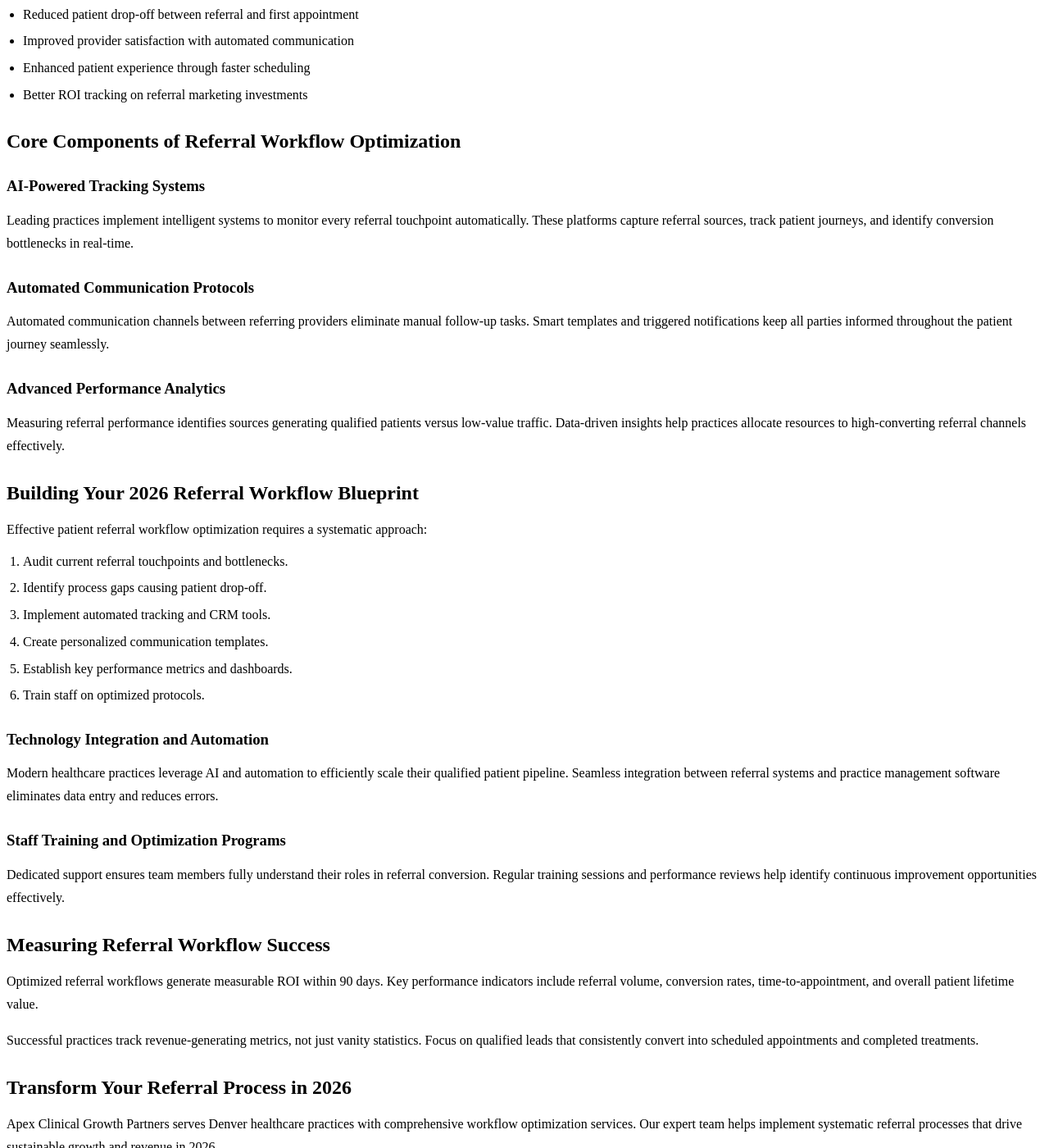
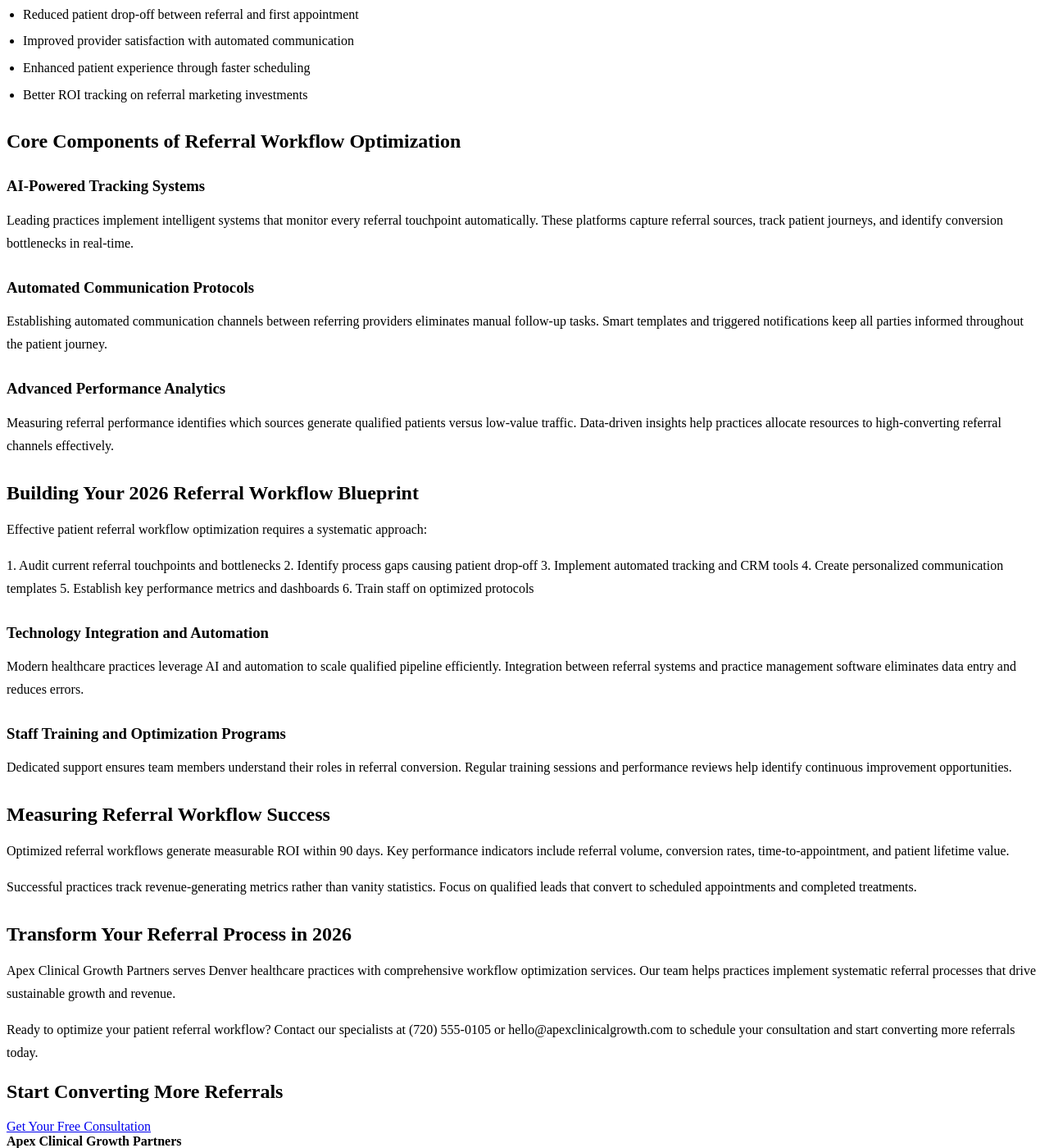
Before and after one commit to prjctlphbt/orbitr-canary-angular-20260228, a Jekyll site: the page patient-referral-workflow-blueprint.html, which Jekyll copies as it is, in a window 1280 px wide and 1400 px high, scrolled down 417 px. Shown: the whole window at 82% size. Built offline with Jekyll 4.4.1, drawn with Linux system fonts in a browser that asks for light colours; some of the changed text lies outside the part shown.

Commit message:
Rollback: Revert changes to patient-referral-workflow-blueprint.html

```diff
--- a/patient-referral-workflow-blueprint.html
+++ b/patient-referral-workflow-blueprint.html
@@ -4,7 +4,7 @@
 <head>
 <meta charset="utf-8"/>
 <meta content="width=device-width, initial-scale=1.0" name="viewport"/>
-<meta content="Unlock significant healthcare growth in 2026 by optimizing your patient referral workflow. Apex Clinical Growth Partners helps streamline processes, reduce delays, and boost referral conversion rates. Get your blueprint for success." name="description"/>
+<meta content="Optimize your patient referral workflow with Apex Clinical Growth Partners. Streamline processes, reduce delays, and boost referral volume by 40% in 2026. Get your blueprint today." name="description"/>
 <title>Patient Referral Workflow Optimization Blueprint | 2026 Guide</title>
 <style>
 
@@ -103,15 +103,15 @@
 <section class="page-hero landing-hero">
 <div class="container">
 <h1>Patient Referral Workflow Optimization Blueprint</h1>
-<a class="cta" href="/services/">Download Your 2026 Blueprint</a>
+<a class="cta" href="/services/">Get Your Blueprint</a>
 </div>
 </section>
 <section class="landing-content">
 <div class="container orbitr-generated-content">
 <h1>Patient Referral Workflow Optimization Blueprint</h1>
-<p>Streamlining patient referrals is crucial for healthcare growth and maximizing revenue in 2026. Effective workflow optimization transforms fragmented processes into seamless systems, converting qualified leads into scheduled patients.</p>
+<p>Streamlining patient referrals drives healthcare growth and maximizes revenue in 2026. Effective workflow optimization transforms fragmented processes into seamless systems that convert qualified leads into scheduled patients.</p>
 <h2>Why Patient Referral Workflows Drive Practice Growth</h2>
-<p>Inefficient referral systems waste valuable opportunities and marketing budget. Practices lose significant revenue when referral processes lack essential automation and robust tracking capabilities.</p>
+<p>Inefficient referral systems waste valuable opportunities and marketing budget. Healthcare practices lose potential revenue when referral processes lack automation and tracking capabilities.</p>
 <p>What practices achieve within 90 days of implementing optimized workflows:</p>
 <ul>
 <li>45% increase in referral conversion rates</li>
@@ -122,31 +122,29 @@
 </ul>
 <h2>Core Components of Referral Workflow Optimization</h2>
 <h3>AI-Powered Tracking Systems</h3>
-<p>Leading practices implement intelligent systems to monitor every referral touchpoint automatically. These platforms capture referral sources, track patient journeys, and identify conversion bottlenecks in real-time.</p>
+<p>Leading practices implement intelligent systems that monitor every referral touchpoint automatically. These platforms capture referral sources, track patient journeys, and identify conversion bottlenecks in real-time.</p>
 <h3>Automated Communication Protocols</h3>
-<p>Automated communication channels between referring providers eliminate manual follow-up tasks. Smart templates and triggered notifications keep all parties informed throughout the patient journey seamlessly.</p>
+<p>Establishing automated communication channels between referring providers eliminates manual follow-up tasks. Smart templates and triggered notifications keep all parties informed throughout the patient journey.</p>
 <h3>Advanced Performance Analytics</h3>
-<p>Measuring referral performance identifies sources generating qualified patients versus low-value traffic. Data-driven insights help practices allocate resources to high-converting referral channels effectively.</p>
+<p>Measuring referral performance identifies which sources generate qualified patients versus low-value traffic. Data-driven insights help practices allocate resources to high-converting referral channels effectively.</p>
 <h2>Building Your 2026 Referral Workflow Blueprint</h2>
 <p>Effective patient referral workflow optimization requires a systematic approach:</p>
-<ol>
-<li>Audit current referral touchpoints and bottlenecks.</li>
-<li>Identify process gaps causing patient drop-off.</li>
-<li>Implement automated tracking and CRM tools.</li>
-<li>Create personalized communication templates.</li>
-<li>Establish key performance metrics and dashboards.</li>
-<li>Train staff on optimized protocols.</li>
-</ol>
+<p>1. Audit current referral touchpoints and bottlenecks
+2. Identify process gaps causing patient drop-off
+3. Implement automated tracking and CRM tools
+4. Create personalized communication templates
+5. Establish key performance metrics and dashboards
+6. Train staff on optimized protocols</p>
 <h3>Technology Integration and Automation</h3>
-<p>Modern healthcare practices leverage AI and automation to efficiently scale their qualified patient pipeline. Seamless integration between referral systems and practice management software eliminates data entry and reduces errors.</p>
+<p>Modern healthcare practices leverage AI and automation to scale qualified pipeline efficiently. Integration between referral systems and practice management software eliminates data entry and reduces errors.</p>
 <h3>Staff Training and Optimization Programs</h3>
-<p>Dedicated support ensures team members fully understand their roles in referral conversion. Regular training sessions and performance reviews help identify continuous improvement opportunities effectively.</p>
+<p>Dedicated support ensures team members understand their roles in referral conversion. Regular training sessions and performance reviews help identify continuous improvement opportunities.</p>
 <h2>Measuring Referral Workflow Success</h2>
-<p>Optimized referral workflows generate measurable ROI within 90 days. Key performance indicators include referral volume, conversion rates, time-to-appointment, and overall patient lifetime value.</p>
-<p>Successful practices track revenue-generating metrics, not just vanity statistics. Focus on qualified leads that consistently convert into scheduled appointments and completed treatments.</p>
+<p>Optimized referral workflows generate measurable ROI within 90 days. Key performance indicators include referral volume, conversion rates, time-to-appointment, and patient lifetime value.</p>
+<p>Successful practices track revenue-generating metrics rather than vanity statistics. Focus on qualified leads that convert to scheduled appointments and completed treatments.</p>
 <h2>Transform Your Referral Process in 2026</h2>
-<p>Apex Clinical Growth Partners serves Denver healthcare practices with comprehensive workflow optimization services. Our expert team helps implement systematic referral processes that drive sustainable growth and revenue in 2026.</p>
-<p>Ready to optimize your patient referral workflow for 2026? Contact our specialists at (720) 555-0105 or hello@apexclinicalgrowth.com to schedule your consultation and start converting more referrals today.</p>
+<p>Apex Clinical Growth Partners serves Denver healthcare practices with comprehensive workflow optimization services. Our team helps practices implement systematic referral processes that drive sustainable growth and revenue.</p>
+<p>Ready to optimize your patient referral workflow? Contact our specialists at (720) 555-0105 or hello@apexclinicalgrowth.com to schedule your consultation and start converting more referrals today.</p>
 </div>
 </section>
 <section class="landing-cta">
```
